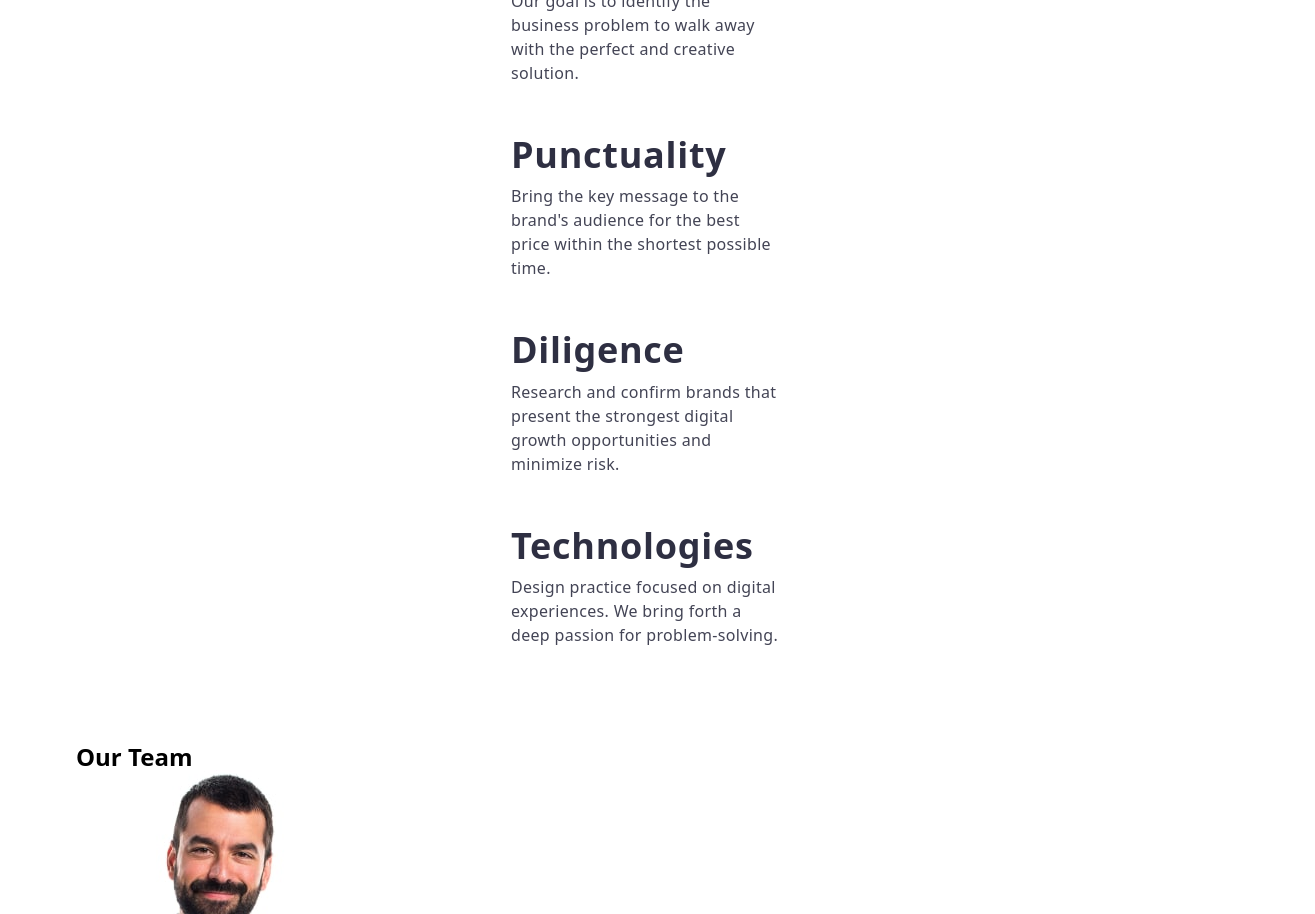
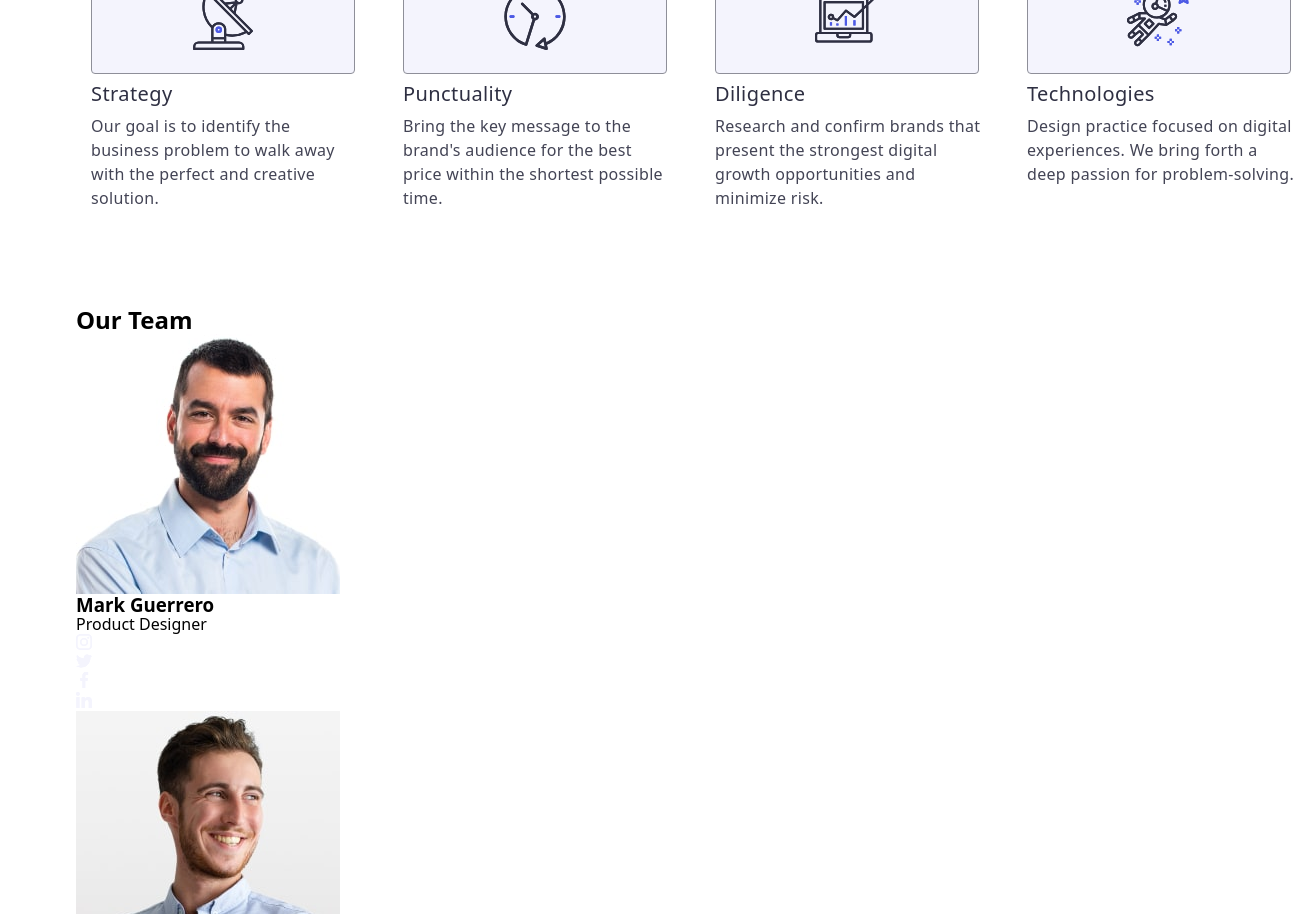
Before and after one commit to upamoba/goit-markup-hw-06, a plain HTML site: page index.html in a window 1280 px wide. Shown: the part 667-1581 px from the top of the page, 1315 px wide, since content can reach past the window. Drawn offline with nearby package versions, Linux system fonts and the light colour scheme.

Commit message:
summary(required)

```diff
--- a/css/style-old.css
+++ b/css/style-old.css
@@ -1,55 +1,5 @@
-.approach {
-  padding: 120px 0;
-}
 
-.approach-list {
-  list-style: none;
-  display: flex;
-  justify-content: center;
-  gap: 24px;
-  flex-wrap: wrap;
-  margin: 0;
-  padding: 0;
-}
 
-.approach-item {
-  text-align: left;
-  width: calc((100% - 72px) / 4);
-}
-.icon-container {
-  display: flex;
-  align-items: center;
-  justify-content: center;
-  height: 112px;
-  background-color: #f4f4fd;
-  border-radius: 4px;
-  border: 1px solid #8e8f99;
-  margin-bottom: 8px;
-}
-
-.ico-antenna,
-.ico-clock,
-.ico-diagram,
-.ico-astronaut {
-  padding: 24px 100px;
-}
-.approach-heading {
-  font-family: "Roboto", sans-serif;
-  font-size: 20px;
-  font-weight: 500;
-  line-height: 1.2;
-  letter-spacing: 0.02em;
-  color: #2e2f42;
-  margin-bottom: 8px;
-}
-.approach-description {
-  font-family: "Roboto", sans-serif;
-  font-size: 16px;
-  line-height: 1.5;
-  letter-spacing: 0.02em;
-  color: #434455;
-  text-align: left;
-}
 .team {
   text-align: center;
   background-color: #f4f4fd;
--- a/css/style.css
+++ b/css/style.css
@@ -480,8 +480,6 @@ button {
   gap: 72px;
 }
 .approach-item {
-  text-align: center;
-  text-align: left;
   width: calc((100% - 72px) / 4);
 }
 .icon-container {
@@ -515,5 +513,62 @@ button {
   letter-spacing: 0.02em;
   color: #434455;
   text-align: left;
- padding-right:  20px;
+  padding-right: 20px;
 }
+@media screen and (min-width: 768px) {
+  .approach {
+    max-width: 768px;
+    margin: 0 auto;
+  }
+  .approach-list {
+    display: grid;
+    grid-template-columns: repeat(2, 1fr);
+    column-gap: 24px;
+    row-gap: 70px;
+  }
+  .approach-item {
+    width: calc((100% - 24px) / 2);
+  }
+  .proach-heading {
+    font-family: "Roboto", sans-serif;
+  }
+}
+@media screen and (min-width: 1158px) {
+  .approach {
+    min-width: 1128px;
+    padding: 120px 0;
+  }
+
+  .approach-list {
+    flex-wrap: nowrap;
+    justify-content: space-between;
+    gap: 24px;
+    grid-template-columns: repeat(4, 1fr);
+  }
+  .approach-item {
+    max-width: calc((100% - 72px) / 4);
+  }
+  .icon-container {
+    display: flex;
+    align-items: center;
+    justify-content: center;
+    width: 264px;
+    height: 112px;
+    background-color: #f4f4fd;
+    border-radius: 4px;
+    border: 1px solid #8e8f99;
+    margin-bottom: 8px;
+  }
+
+  .ico-antenna,
+  .ico-clock,
+  .ico-diagram,
+  .ico-astronaut {
+    padding: 24px 100px;
+  }
+
+  .approach-heading {
+    font-size: 20px;
+    font-weight: 500;
+  }
+}
```
